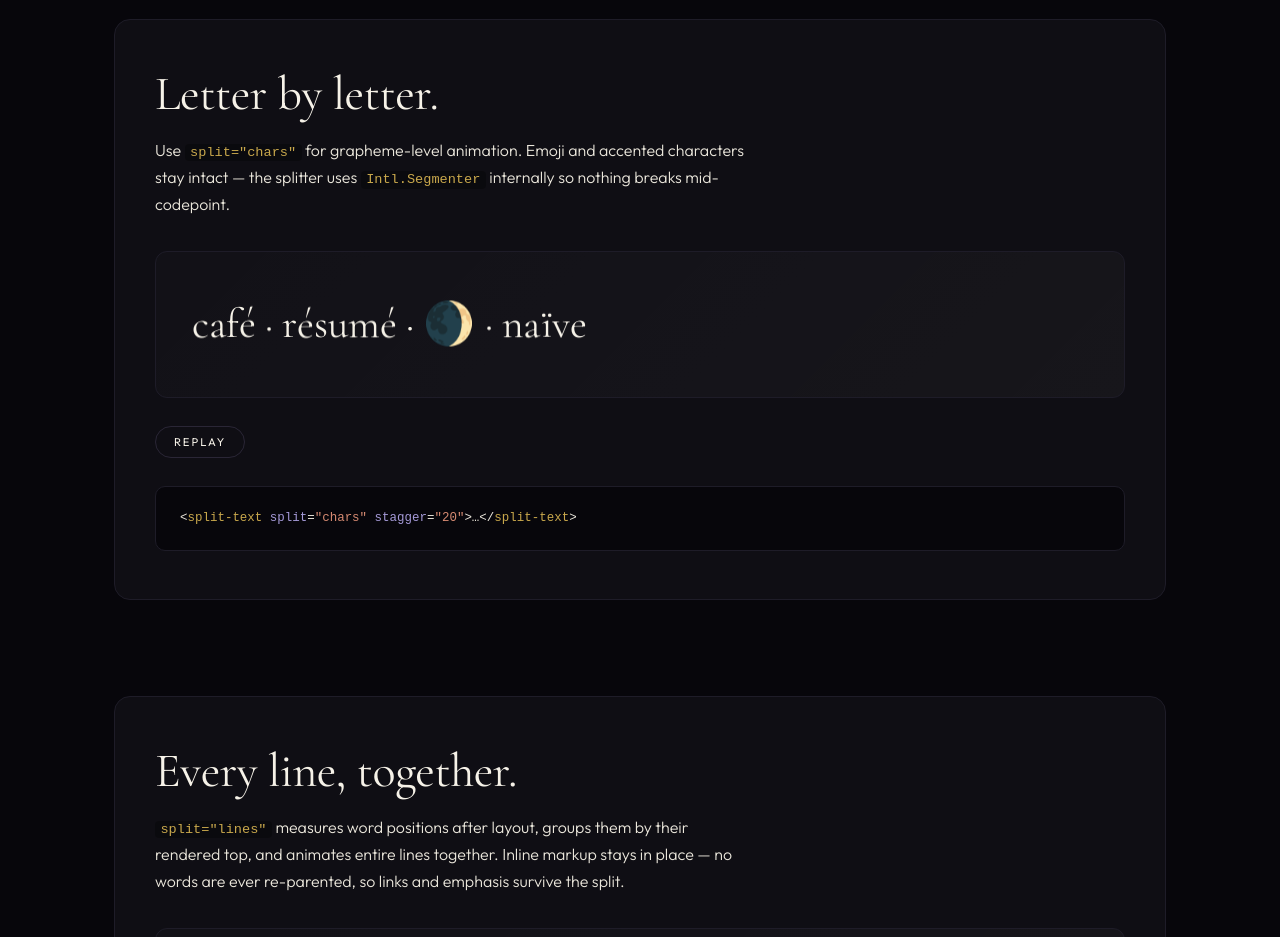
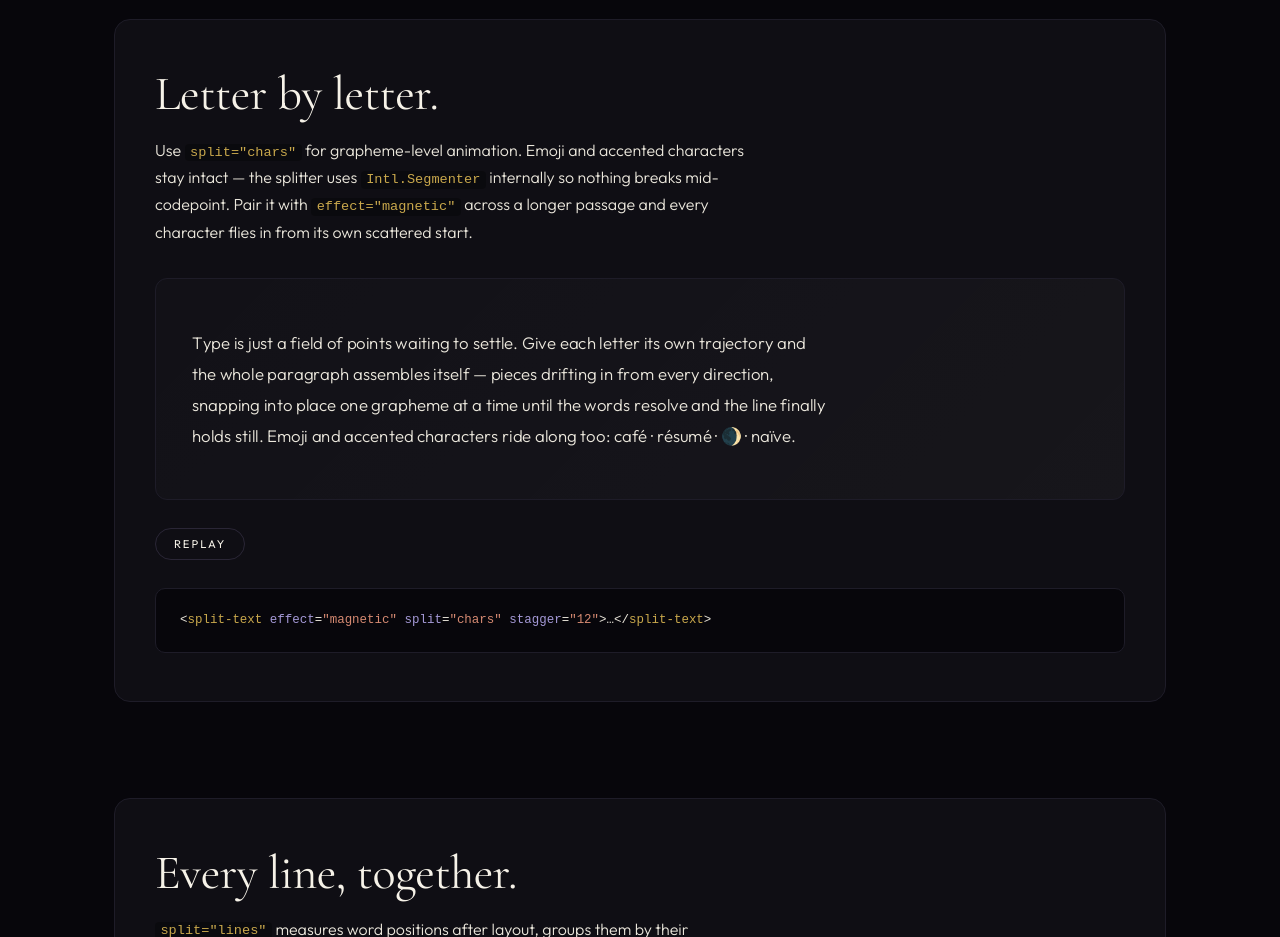
Before and after one commit to magic-spells/split-text, a website built with Vite: page demo/index.html in a window 1280 px wide. Shown: the part 1920-2857 px from the top of the page. Built offline with nearby package versions, Linux system fonts and the light colour scheme.

Commit message:
Update index.html

```diff
--- a/demo/index.html
+++ b/demo/index.html
@@ -681,12 +681,17 @@ npm i @magic-spells/split-text
 				<p class="demo-desc">
 					Use <code>split="chars"</code> for grapheme-level animation. Emoji and accented characters
 					stay intact — the splitter uses <code>Intl.Segmenter</code> internally so nothing breaks
-					mid-codepoint.
+					mid-codepoint. Pair it with <code>effect="magnetic"</code> across a longer passage and
+					every character flies in from its own scattered start.
 				</p>
 				<div class="demo-stage">
-					<p class="stage-headline">
-						<split-text split="chars" stagger="20" duration="700">
-							café · résumé · 🌒 · naïve
+					<p class="stage-paragraph">
+						<split-text effect="magnetic" split="chars" stagger="12" duration="500">
+							Type is just a field of points waiting to settle. Give each letter its own
+							trajectory and the whole paragraph assembles itself — pieces drifting in from
+							every direction, snapping into place one grapheme at a time until the words
+							resolve and the line finally holds still. Emoji and accented characters ride
+							along too: café · résumé · 🌒 · naïve.
 						</split-text>
 					</p>
 				</div>
@@ -694,7 +699,7 @@ npm i @magic-spells/split-text
 					<button class="btn" data-replay>Replay</button>
 				</div>
 				<div class="code-block">
-					&lt;<span class="hl-tag">split-text</span> <span class="hl-attr">split</span>=<span class="hl-val">"chars"</span> <span class="hl-attr">stagger</span>=<span class="hl-val">"20"</span>&gt;…&lt;/<span class="hl-tag">split-text</span>&gt;
+					&lt;<span class="hl-tag">split-text</span> <span class="hl-attr">effect</span>=<span class="hl-val">"magnetic"</span> <span class="hl-attr">split</span>=<span class="hl-val">"chars"</span> <span class="hl-attr">stagger</span>=<span class="hl-val">"12"</span>&gt;…&lt;/<span class="hl-tag">split-text</span>&gt;
 				</div>
 			</section>
 
```
